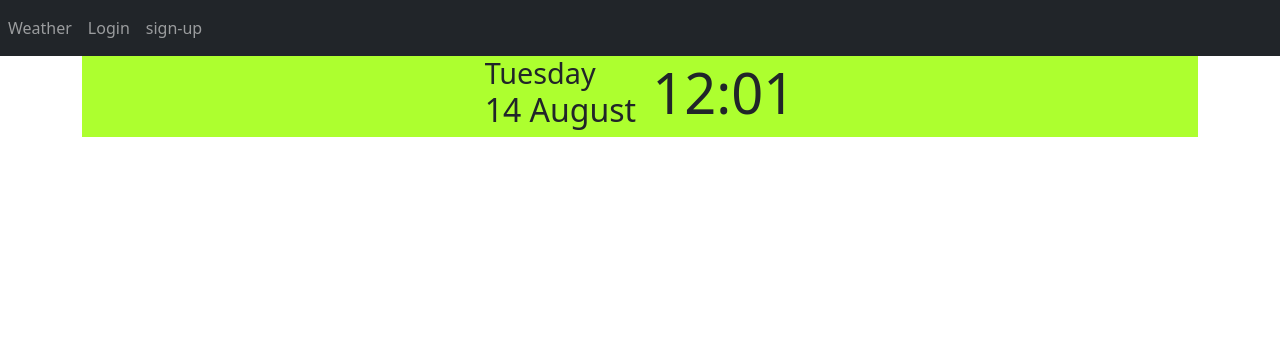
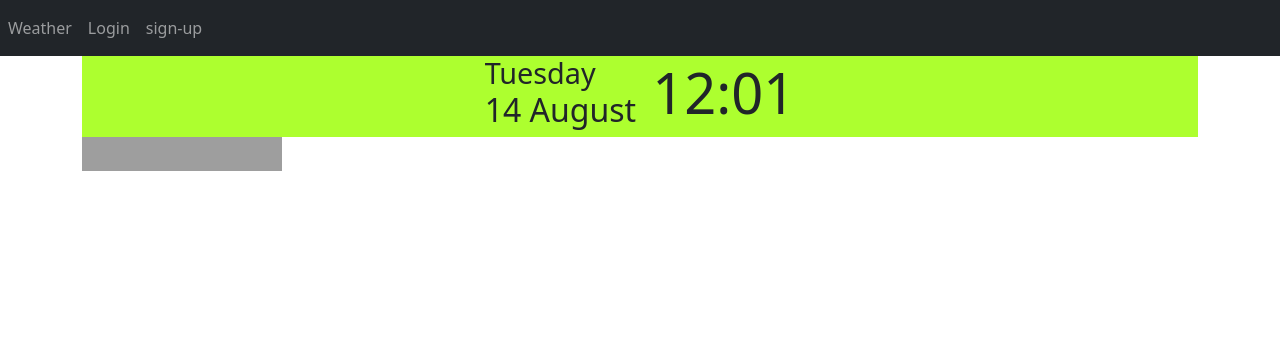
Before and after one commit to asaMavhungu/Digisign, a Flask app: template project/templates/calendar.html in a window 1280 px wide. Shown: the top 356 px of the page. Run offline with Flask 3, Linux system fonts and the light colour scheme; the template is opened without the code that fills it, so the values that code supplies are empty; grey boxes are pictures that could not be loaded.

Commit message:
added calender.html

```diff
--- a/project/templates/calendar.html
+++ b/project/templates/calendar.html
@@ -27,4 +27,6 @@
         </div>
         <h1>12:01</h1>
     </div>
+    <iframe src="https://free.timeanddate.com/clock/i8zg6wdc/n56/tt0/tw1/tm1/ts1/tb4" frameborder="0" width="200" height="34"></iframe>
+
 {% endblock %}
```
